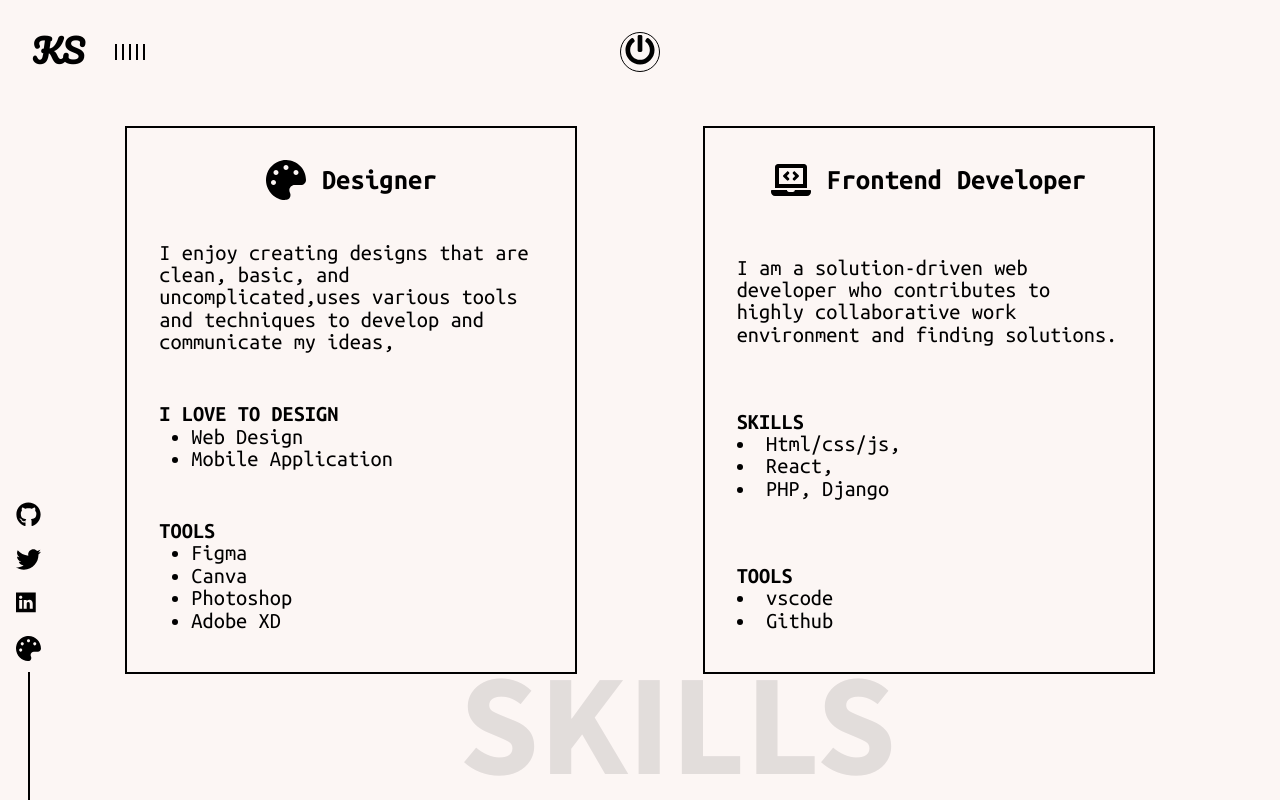
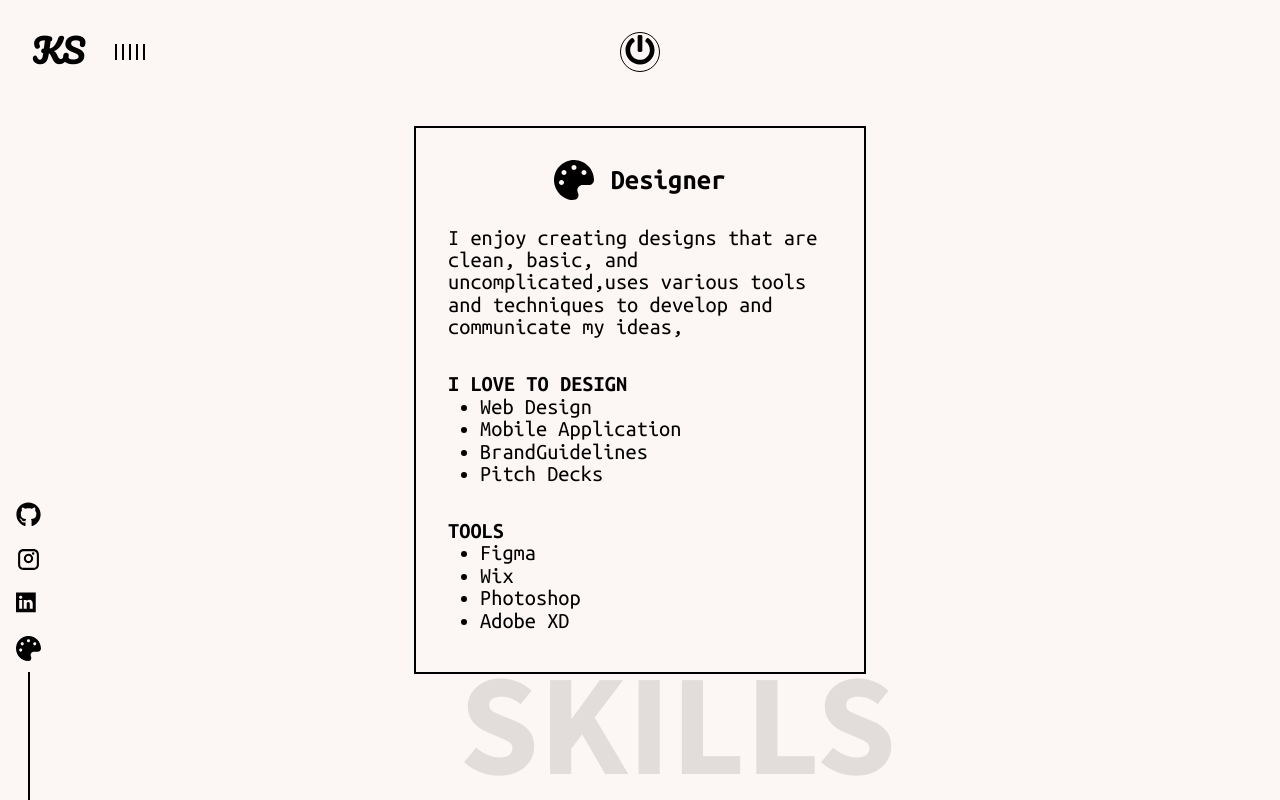
Before and after one commit to Ks103/khushi.tech, a React (Create React App) app: page /skills in a window 1280 px wide. Built offline with nearby package versions, Linux system fonts and the light colour scheme.

Commit message:
updated design resume

```diff
--- a/src/components/AboutPage.js
+++ b/src/components/AboutPage.js
@@ -75,9 +75,9 @@ const AboutPage = () => {
       "I can build and design your ideas"
 Always ready to discover new things.
 <br /> <br/>
-Providing experience in the design, installation, testing, and maintenance of web systems. Skilled in a variety of platforms and languages. Capable of successfully managing oneself while working on solo tasks.
+I have two years of experience in UI/UX design, with a strong background in creating designs across AI-generated platforms, blockchain, e-commerce, and various product-based applications. My expertise in Figma, combined with hands-on experience from multiple internships and freelancing projects, has allowed me to successfully deliver designs for over 10 clients.
 <br/> <br/>
-I'm curious about the entire frontend stack. Enjoy exploring new ideas and creating amazing creations. When you put your consciousness into anything, I feel it becomes an art form. You may contact me through social media.
+Additionally, my proficiency in frontend development further enhances my ability to create seamless and interactive user experiences, making me a strong candidate for this role.
         </Main>
 
         <BigTitle text="ABOUT" top="10%" left="5%" />
--- a/src/components/AllSvgs.js
+++ b/src/components/AllSvgs.js
@@ -36,25 +36,24 @@ export const Github = (props) => {
       )
 }
 
-export const Twitter = (props) => {
+export const Instagram = (props) => {
   return (
     <svg
       aria-hidden="true"
-          data-prefix="fab"
-          data-icon="twitter"
-          className="prefix__svg-inline--fa prefix__fa-twitter prefix__fa-w-16"
+      data-prefix="fa"
+      data-icon="instagram"
+      className="prefix__svg-inline--fa prefix__fa-instagram prefix__fa-w-14"
       xmlns="http://www.w3.org/2000/svg"
-          viewBox="0 0 512 512"
+      viewBox="0 0 24 24"
       {...props}
     >
       <path
         fill={props.fill}
-            d="M459.37 151.716c.325 4.548.325 9.097.325 13.645 0 138.72-105.583 298.558-298.558 298.558-59.452 0-114.68-17.219-161.137-47.106 8.447.974 16.568 1.299 25.34 1.299 49.055 0 94.213-16.568 130.274-44.832-46.132-.975-84.792-31.188-98.112-72.772 6.498.974 12.995 1.624 19.818 1.624 9.421 0 18.843-1.3 27.614-3.573-48.081-9.747-84.143-51.98-84.143-102.985v-1.299c13.969 7.797 30.214 12.67 47.431 13.319-28.264-18.843-46.781-51.005-46.781-87.391 0-19.492 5.197-37.36 14.294-52.954 51.655 63.675 129.3 105.258 216.365 109.807-1.624-7.797-2.599-15.918-2.599-24.04 0-57.828 46.782-104.934 104.934-104.934 30.213 0 57.502 12.67 76.67 33.137 23.715-4.548 46.456-13.32 66.599-25.34-7.798 24.366-24.366 44.833-46.132 57.827 21.117-2.273 41.584-8.122 60.426-16.243-14.292 20.791-32.161 39.308-52.628 54.253z"
+        d="M7 2C4.24 2 2 4.24 2 7v10c0 2.76 2.24 5 5 5h10c2.76 0 5-2.24 5-5V7c0-2.76-2.24-5-5-5H7zm0 2h10c1.66 0 3 1.34 3 3v10c0 1.66-1.34 3-3 3H7c-1.66 0-3-1.34-3-3V7c0-1.66 1.34-3 3-3zm5 2.5a4.5 4.5 0 100 9 4.5 4.5 0 000-9zm0 2c1.38 0 2.5 1.12 2.5 2.5S13.38 13.5 12 13.5 9.5 12.38 9.5 11 10.62 8.5 12 8.5zM16.5 5c-.66 0-1.2.54-1.2 1.2 0 .66.54 1.2 1.2 1.2.66 0 1.2-.54 1.2-1.2 0-.66-.54-1.2-1.2-1.2z"
       />
     </svg>
-      )
-}
-
+  );
+};
 
 
 export const Linkedin = (props) => {
--- a/src/components/DesignPage.js
+++ b/src/components/DesignPage.js
@@ -89,7 +89,7 @@ const DesignPage = () => {
           <Yin width={80} height={80} fill={DarkTheme.text} />
         </Rotate>
 
-        <BigTitlte text="DESIGN" top="10%" right="20%" />
+        <BigTitlte text="DESIGN" />
       </Box>
     </ThemeProvider>
   );
--- a/src/components/Intro.js
+++ b/src/components/Intro.js
@@ -80,8 +80,8 @@ const Intro = () => {
             <SubBox>
                 <Text>
                     <h2>Hello...</h2>
-                    <h5>I'm Designer & Developer...</h5>
-                    <h6>I design and Code simple yet beautiful websites. </h6>
+                    <h5>I'm UI/UX Designer | UI Specialist</h5>
+                    <h6>Transforming ideas into seamless, user-centered experiences through innovative and thoughtful design. </h6>
                 </Text>
             </SubBox>
             <SubBox>
--- a/src/components/Main.js
+++ b/src/components/Main.js
@@ -188,22 +188,7 @@ const Main = () => {
                     ACHIEVEMENTS
                 </motion.h2>
             </BLOG>
-            <WORK to="/work" click={+click}>
-                <motion.h2
-                initial={{
-                    y:-200,
-                    transition: { type:'spring', duration: 1.5, delay:1}
-                }}
-                animate={{
-                    y:10,
-                    transition: { type:'spring', duration: 1.5, delay:1}
-                }}
-                 whileHover={{scale: 1.1}}
-                whileTap={{scale: 0.9}}
-                >
-                    Frontend
-                </motion.h2>
-            </WORK>
+
             <DESIGN to="/design" click={+click}>
                 <motion.h2
                 initial={{
@@ -217,7 +202,7 @@ const Main = () => {
                  whileHover={{scale: 1.1}}
                 whileTap={{scale: 0.9}}
                 >
-                    Designs
+                    Design Work
                 </motion.h2>
             </DESIGN>
             <BottomBar>
--- a/src/components/MySkillsPage.js
+++ b/src/components/MySkillsPage.js
@@ -1,7 +1,7 @@
 import React from 'react'
 import styled, { ThemeProvider } from 'styled-components'
 import {lightTheme} from './Themes';
-import { Design, Develope} from './AllSvgs';
+import { Design} from './AllSvgs';
 
 
 import LogoComponent from '../subComponents/LogoComponent';
@@ -107,6 +107,12 @@ I enjoy creating designs that are clean, basic, and uncomplicated,uses various t
     <li>
         Mobile Application
     </li>
+    <li>
+        BrandGuidelines
+    </li>
+    <li>
+        Pitch Decks
+    </li>
 </ul>
 </Description>
 <Description>
@@ -116,7 +122,7 @@ I enjoy creating designs that are clean, basic, and uncomplicated,uses various t
        Figma
     </li>
     <li>
-        Canva
+        Wix
     </li>
     <li>
         Photoshop
@@ -127,41 +133,6 @@ I enjoy creating designs that are clean, basic, and uncomplicated,uses various t
 
 </ul>
 </Description>
-
-            </Main>
-            <Main>
-<Title>
-    <Develope width={40} height={40} /> Frontend Developer
-</Title>
-<Description>
-I am a solution-driven web developer who contributes to highly collaborative work environment and finding solutions.
-</Description>
-<Description>
-<strong>Skills</strong>
-<li>
-Html/css/js,
-
-</li>
-<li>
-React,
-
-
-</li>
-<li>
-PHP,
- Django
-</li>
-</Description>
-<Description>
-<strong>Tools</strong>
-<li>
-    vscode
-</li>
-<li>
-    Github
-</li>
-</Description>
-
 
             </Main>
 
--- a/src/data/BlogData.js
+++ b/src/data/BlogData.js
@@ -1,7 +1,16 @@
 // blog data
 
 export const Blogs = [
-     {
+    {
+        id:1,
+        name:"Top 5% in Topmate Mentor",
+        tags:["Topmate, Mentorship"],
+
+        // imgSrc:"https://topmate.io/khushi_shroff/",
+
+    },
+
+    {
         id:1,
         name:"Won Godaddy Price in Wittyhacks2.0",
         tags:["Open source,Hackathon"],
--- a/src/data/DesignData.js
+++ b/src/data/DesignData.js
@@ -1,6 +1,36 @@
 // work data
 
 export const Design = [
+    {
+        id:1,
+        name:"Artus Website Design",
+        description:"Designed Artus website from scratch",
+        tags:["Figma"],
+        iconType: "behance",
+
+        demo:"https://www.artusai.co/",
+
+    },
+    {
+        id:1,
+        name:"VivahSahyog Redesign",
+        description:"VivahSahyog App Redesign",
+        tags:["Figma"],
+        iconType: "behance",
+
+        demo:"https://www.figma.com/design/Kcvpem0CDAVjunLvwxI9Ya/Redesign-Vivahsahyog?m=auto&t=0C6yJBW790QePnzF-6",
+
+    },
+    {
+        id:1,
+        name:"Virtual Pet Mockup",
+        description:"Virtual Pet lo-fi & Hi-fi mockup design",
+        tags:["Figma"],
+        iconType: "behance",
+
+        demo:"https://www.figma.com/design/NQpNXBqkvxpPITBQnIUbYL/Virtual-Pet?m=auto&t=0C6yJBW790QePnzF-6",
+
+    },
     {
        id:1,
        name:"Landing Page Design",
--- a/src/subComponents/SocialIcons.js
+++ b/src/subComponents/SocialIcons.js
@@ -2,7 +2,7 @@ import { motion } from "framer-motion";
 import React from "react";
 // import { NavLink } from 'react-router-dom'
 import styled from "styled-components";
-import {  Github, Twitter, Linkedin,Behance } from "../components/AllSvgs";
+import {  Github, Instagram, Linkedin,Behance } from "../components/AllSvgs";
 import { DarkTheme } from "../components/Themes";
 
 const Icons = styled.div`
@@ -56,9 +56,9 @@ const SocialIcons = (props) => {
         <a
           style={{ color: "inherit" }}
           target="_blank"
-          href={"https://twitter.com/KhushiShroff2"}
+          href={"https://www.instagram.com/khushi.uiux/"}
         >
-          <Twitter
+          <Instagram
             width={25}
             height={25}
             fill={props.theme === "dark" ? DarkTheme.text : DarkTheme.body}
```
Lines whose indentation alone changed are shown as unchanged.
